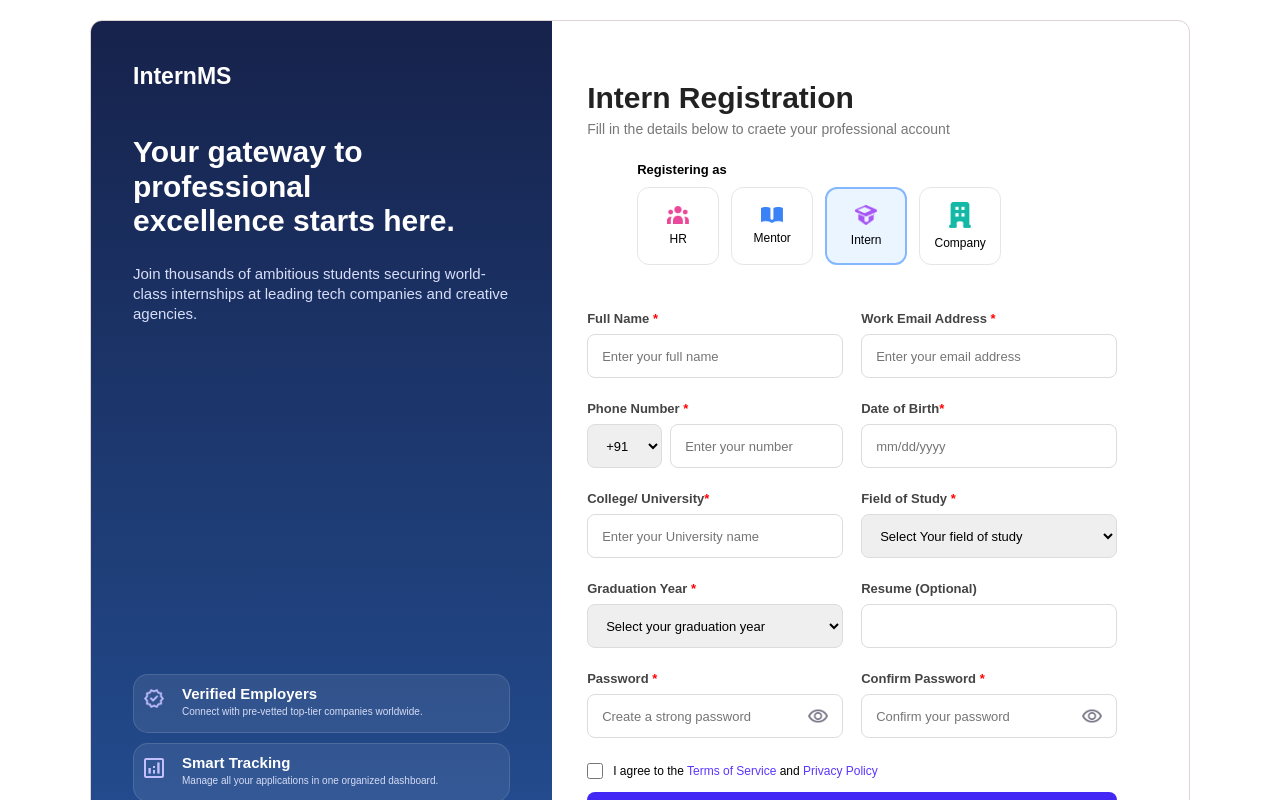
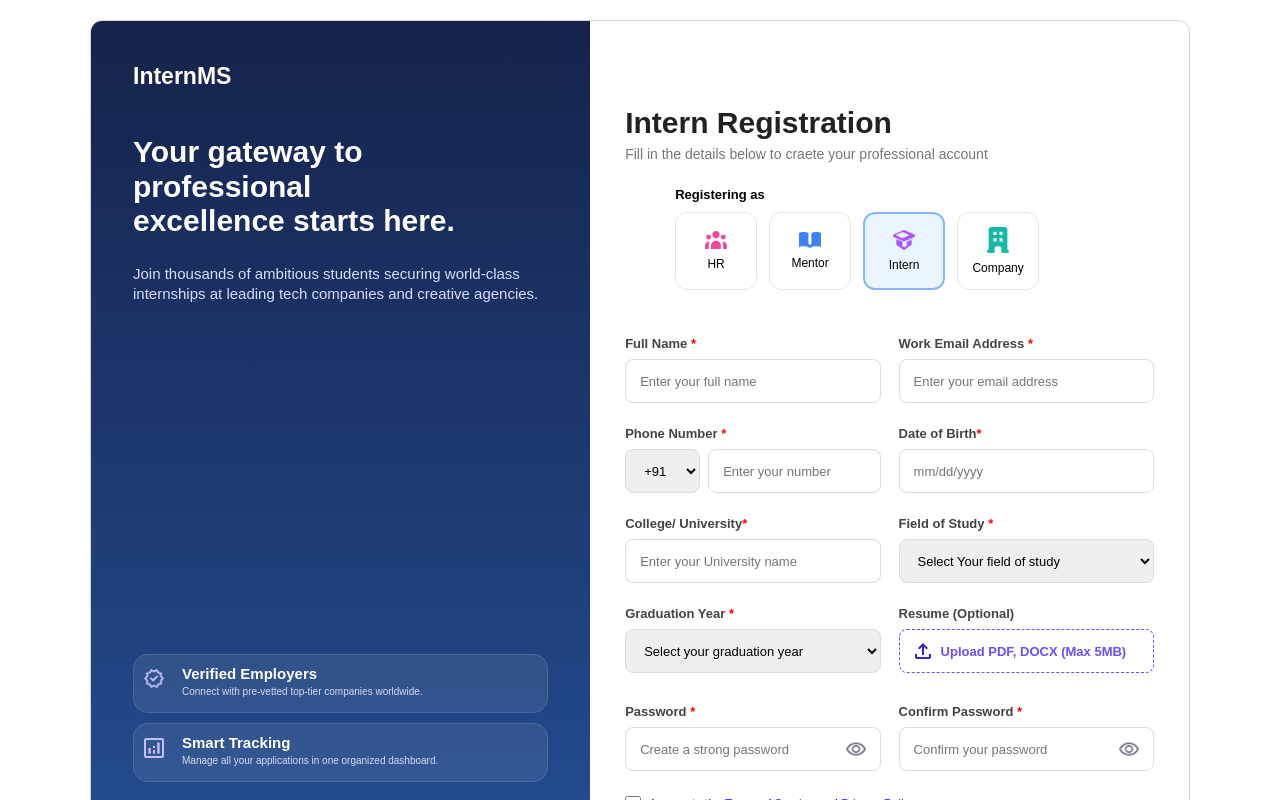
Before and after one commit to thippeshr6599/Internms, a React (Vite) app: page /Intern in a window 1280 px wide. Shown: the top 800 px of the page. Built offline with nearby package versions, Linux system fonts and the light colour scheme.

Commit message:
Updated Admin page and Updated Layout of Intern page

```diff
--- a/src/App.jsx
+++ b/src/App.jsx
@@ -14,6 +14,7 @@ import Createaccount from './Signuppage/Createaccount'
 import Mentor from './Signuppage/Mentor'
 import Intern from './Signuppage/Intern'
 import Company from './Signuppage/Company'
+import Admin from './Signuppage/Admin'
 
 
 export default function App() {
@@ -35,6 +36,7 @@ export default function App() {
         <Route path="/Mentor" element={<Mentor />} />
         <Route path="/Intern" element={<Intern />} />
         <Route path="/Company" element={<Company />} />
+        <Route path="/Admin" element={<Admin />} />
        </Routes>
        </BrowserRouter>
     </div>
--- a/src/Signup.css/Createaccount.css
+++ b/src/Signup.css/Createaccount.css
@@ -294,7 +294,31 @@
     pointer-events:none;
 }
 
+.resume-upload {
+  width: 100%;
+  height: 44px;
+  border: 1.5px dashed #6C4DFF;
+  border-radius: 8px;
+  display: flex;
+  align-items: center;
+  gap: 10px;
+  padding: 0 15px;
+  cursor: pointer;
+  color: #6C4DFF;
+  font-size: 14px;
+  background: #fff;
+  box-sizing: border-box;
+  margin-top: 0;
+}
 
+.resume-upload img {
+  width: 16px;
+  height: 16px;
+}
+
+.resume-upload:hover {
+  background: #f8f6ff;
+}
 .phone-box{
     display:flex;
     gap:8px;
--- a/src/Signup.css/Intern.css
+++ b/src/Signup.css/Intern.css
@@ -12,7 +12,7 @@
 /* LEFT PANEL */
 
 .Left-panel-intern{
-    width:42%;
+    width:500px;
     height:100%;
     background:linear-gradient(180deg,#16224B,#26569F);
     padding:42px;
@@ -122,7 +122,7 @@
     padding:35px;
     background:#fff;
     box-sizing:border-box;
-    margin-top: 25px;
+    margin-top: 50px;
 }
 .Right-head{
     margin-bottom:20px;
--- /dev/null
+++ b/src/Signuppage/Admin.jsx
@@ -0,0 +1,9 @@
+import React from 'react'
+
+export default function Admin() {
+  return (
+    <div>
+
+    </div>
+  )
+}
--- a/src/Signuppage/Intern.jsx
+++ b/src/Signuppage/Intern.jsx
@@ -8,6 +8,7 @@ import Mentor from "../assets/Mentor.png"
 import Intern2 from "../assets/Intern.png"
 import Company from "../assets/Company.png"
 import EyeIcon from "../assets/Eyeicon.png";
+import UploadIcon from "../assets/Uploadicon.png"
 import { useNavigate } from "react-router-dom";
 import { useState } from "react";
 
@@ -16,7 +17,8 @@ export default function Intern() {
   const navigate = useNavigate();
      const [showPassword, setShowPassword] = useState(false);
      const [showConfirmPassword, setShowConfirmPassword] = useState(false);
-     const [formData, setformData] = useState ({
+     const [resume, setResume] = useState("");
+      const [formData, setformData] = useState ({
        username :"",
        email :"",
        number:"",
@@ -77,6 +79,11 @@ export default function Intern() {
           navigate("/Loginmainpage");
 
          }
+         const handleResumeChange = (e) => {
+               if (e.target.files.length > 0) {
+                   setResume(e.target.files[0].name);
+                }
+        };
   return (
     <div className="Content-intern">
 
@@ -290,13 +297,24 @@ export default function Intern() {
             </select>
           </div>
 
-           <div className="form-group">
-            <label> Resume (Optional)</label>
-             <input
-             type="text"
-             placeholder=""
-              />
-          </div>
+          <div className="form-group">
+           <label>Resume (Optional)</label>
+
+            <input
+              type="file"
+              id="resume"
+              accept=".pdf,.doc,.docx"
+              onChange={handleResumeChange}
+              hidden
+             />
+
+            <label htmlFor="resume" className="resume-upload">
+             <img src={UploadIcon} alt="Upload" />
+            <span>
+            {resume || "Upload PDF, DOCX (Max 5MB)"}
+            </span>
+            </label>
+            </div>
 
           <div className="form-group">
             <label>Password <span style={{color:"red"}}>*</span></label>
```
Also changed, not shown: src/Signup.css/Admin.css (added), src/assets/Uploadicon.png (added).
